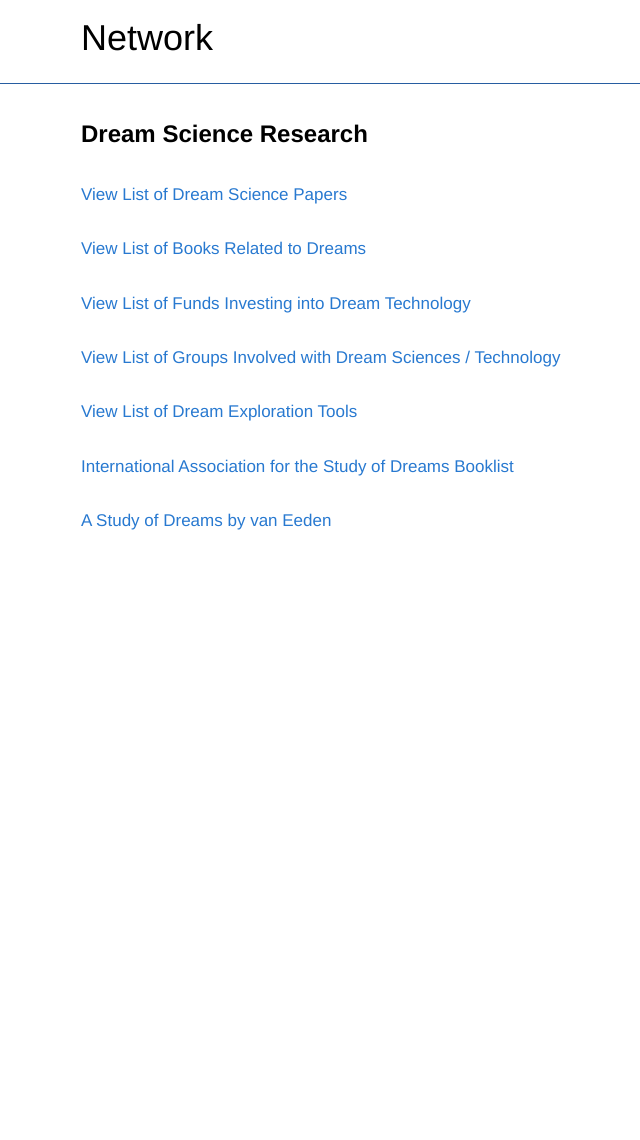
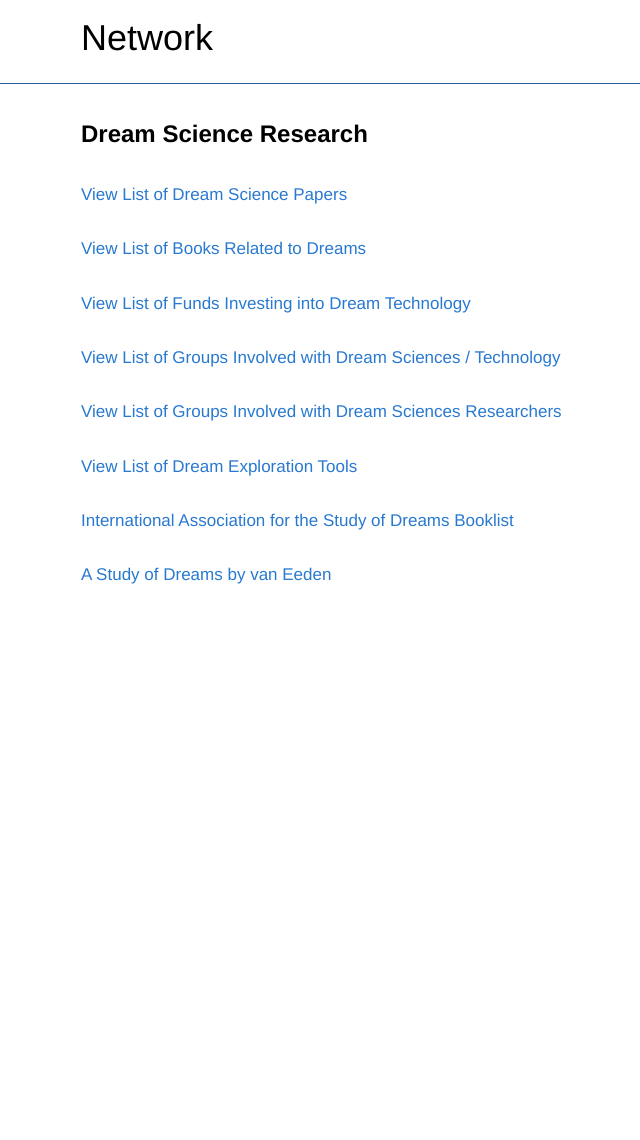
Before and after one commit to networkf/network.github.io, a Jekyll site: the page built from dreamscience.md, in a window 1280 px wide. Shown: the whole page, without its empty margins (194-834 px from the left). Built offline with Jekyll 4.4.1, drawn with Linux system fonts in a browser that asks for light colours; some web fonts are replaced; our own code applies the rules of GitHub Pages for plain Markdown files; the repository's description, which GitHub fills in, is left out; before the commit the page ends 1085 px from its top, so only the background shows below that.

Commit message:
Update dreamscience.md

```diff
--- a/dreamscience.md
+++ b/dreamscience.md
@@ -21,6 +21,9 @@ layout: default
 [View List of Groups Involved with Dream Sciences / Technology](https://www.notion.so/networkfoundation/210b521638de80f6bb09ff157eeec6d7)
 <br>
 <br>
+[View List of Groups Involved with Dream Sciences Researchers](https://www.notion.so/networkfoundation/21cb521638de805bba3ace052ca8932c)
+<br>
+<br>
 [View List of Dream Exploration Tools](https://www.notion.so/networkfoundation/21cb521638de806c9f30df6ac9c082ed)
 <br>
 <br>
```
